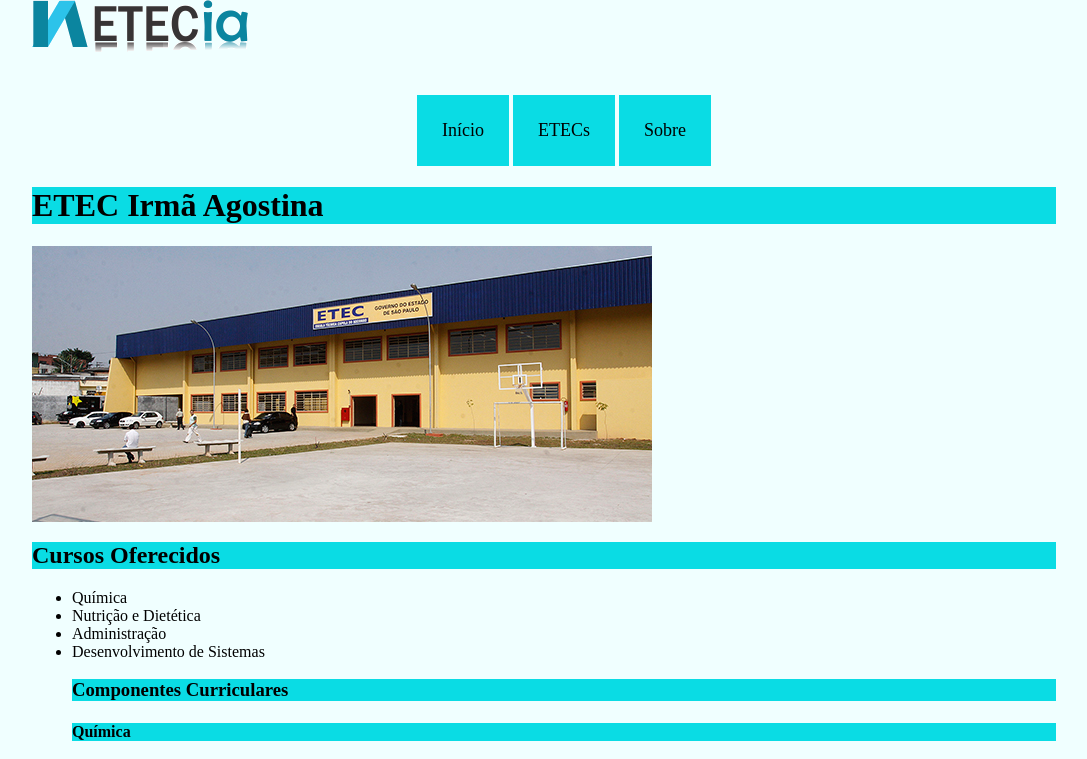
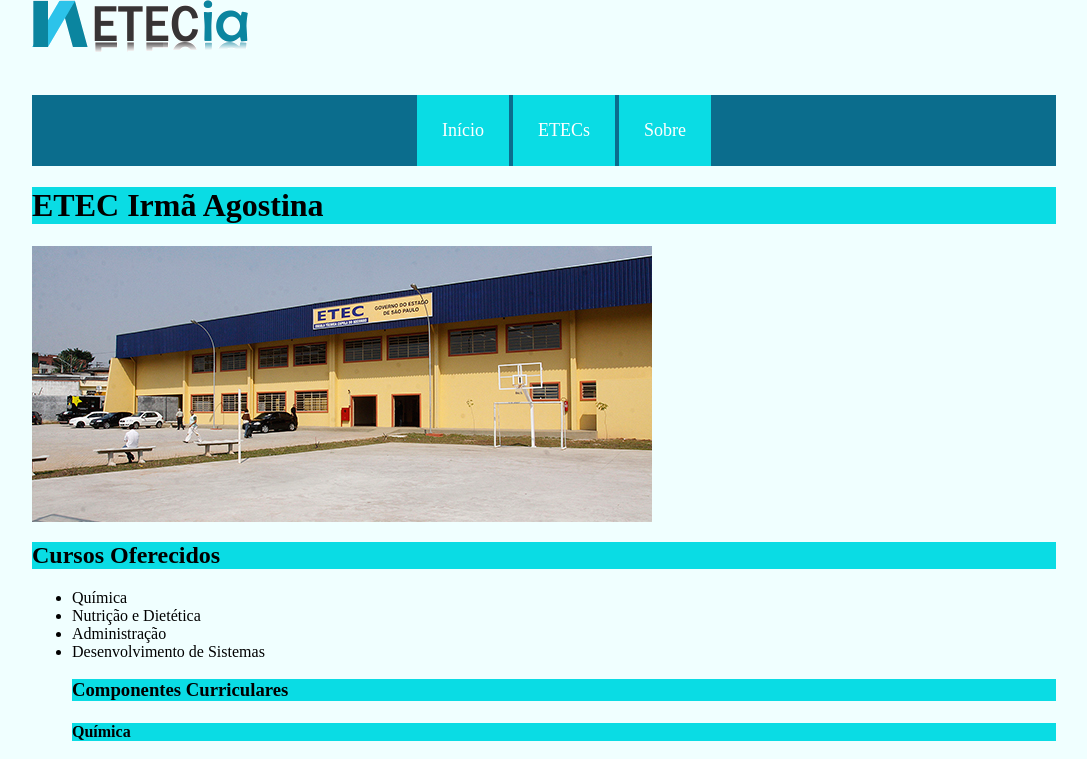
Before and after one commit to ValdirFilho/Site-da-ETEC, a plain HTML site: page etecia.html in a window 1280 px wide. Shown: the top 759 px of the page, without its empty margins (96-1183 px from the left). Drawn offline with Linux system fonts and the light colour scheme; files whose address does not match are found by name.

Commit message:
atualização

```diff
--- a/style/style.css
+++ b/style/style.css
@@ -4,9 +4,16 @@ h1, h2, h3, h4{
 
 .menu {
 text-align: center;
+background-color: #0b6d8d;
 
 
 }
+
+.menu a {
+
+    color: white;
+}
+
 
 .home {
     display: inline-block;
@@ -19,6 +26,7 @@ text-align: center;
     font-size: 18px;
 
 
+
 }
 
 a {
@@ -28,7 +36,7 @@ color: black;
 }
 
 .home:hover {
-background-color: brown;
+background-color: #0b6d8d;
 cursor: pointer;
 
 
```
